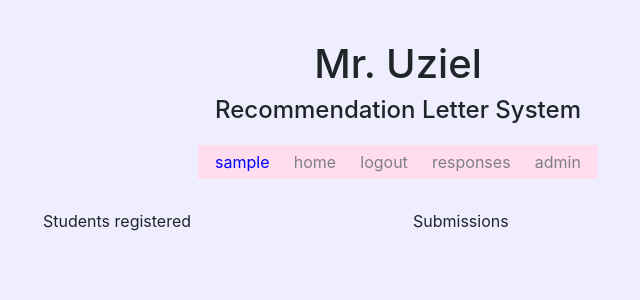
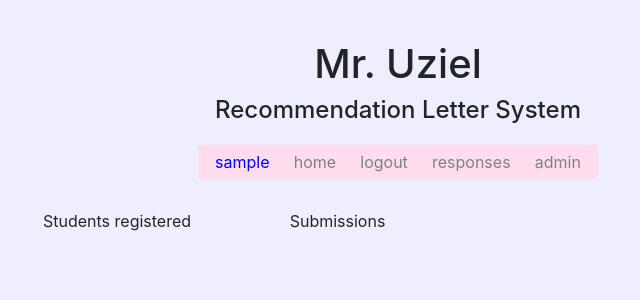
Before and after one commit to raphaeluziel/recommendations, a Django app: page /get_student_list in a window 1280 px wide. Shown: the top 300 px of the page, without its empty margins (242-882 px from the left). Run offline with Django 3.2, Linux system fonts and the light colour scheme; the visitor is signed in with stand-in values (Sample User, id 1); data comes from the database, SQL or seed files in the repository; data that the repository does not hold is empty; parts of the project's set-up code (start-up, migrations or seed data) failed here and were passed over; some libraries are stand-ins or nearby versions.

Commit message:
minor changes

```diff
--- a/recommendations/responses/templates/responses/get_student_list.html
+++ b/recommendations/responses/templates/responses/get_student_list.html
@@ -8,7 +8,7 @@
 
   <div class="container">
     <div class="row">
-      <div class="col-sm">
+      <div class="col-sm-4">
         Students registered
         <ol>
           {% for student in students %}
@@ -16,7 +16,7 @@
           {% endfor %}
         </ol>
       </div>
-      <div class="col-sm">
+      <div class="col-sm-8">
         Submissions
         <ol>
           {% for response in responses %}
--- a/recommendations/responses/views.py
+++ b/recommendations/responses/views.py
@@ -146,7 +146,7 @@ def get_student_list(request):
     """
 
     # get a list of all students who regitered
-    students = User.objects.filter(is_staff=False).order_by('id')
+    students = User.objects.filter(is_staff=False).order_by('last_name')
 
     # Get a lit of all students who responded
     responses = Responses.objects.filter(student__is_staff=False).order_by('timestamp')
```
